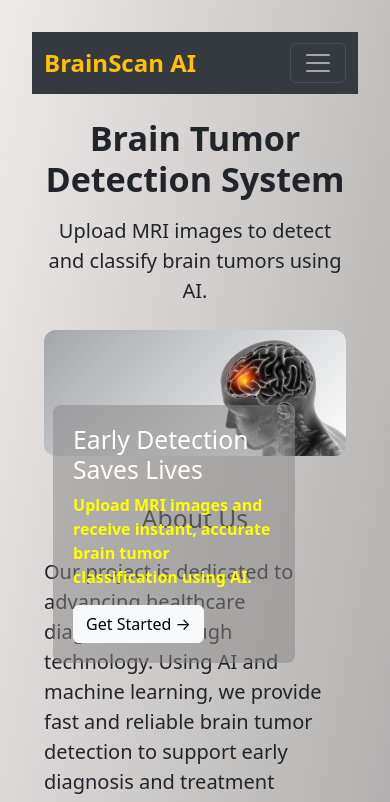
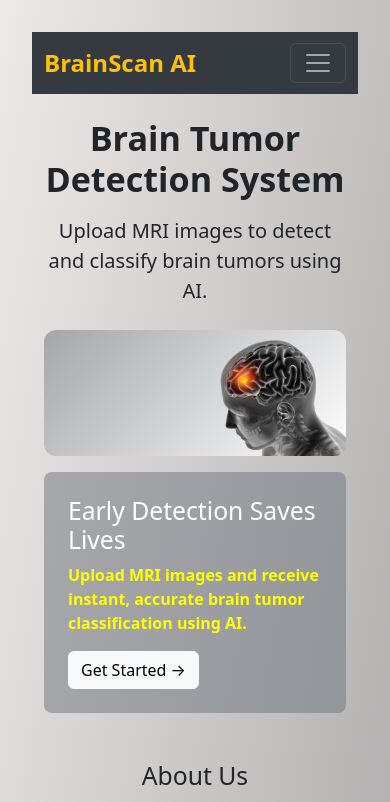
Before and after one commit to Samprada07/bt_frontend, a React (Create React App) app: page / in a window 390 px wide. Shown: the top 802 px of the page. Built offline with nearby package versions, Linux system fonts and the light colour scheme.

Commit message:
Changes made in different files.

```diff
--- a/package.json
+++ b/package.json
@@ -12,6 +12,7 @@
     "react": "^19.0.0",
     "react-bootstrap": "^2.10.9",
     "react-dom": "^19.0.0",
+    "react-icons": "^5.5.0",
     "react-router-dom": "^7.3.0",
     "react-scripts": "5.0.1",
     "recharts": "^2.15.1",
--- a/src/App.js
+++ b/src/App.js
@@ -1,16 +1,21 @@
-import React from 'react';
-import { BrowserRouter as Router, Route, Routes,  useLocation } from 'react-router-dom';
-import Home from './components/Home';
-import Login from './components/Login';
-import Register from './components/Register';
-import Upload from './components/Upload';
-import AdminDashboard from './components/AdminDashboard';
-import PredictionHistory from "./components/PredictionHistory";
-import AdminAnalytics from './components/AdminAnalytics';
-import Navbar from './components/Navbar';
-//import ProtectedRoute from './components/ProtectedRoute';
-
-
+import React from "react";
+import {
+	BrowserRouter as Router,
+	Route,
+	Routes,
+	useLocation,
+} from "react-router-dom";
+import Home from "./containers/Home";
+import Login from "./containers/Login";
+import Register from "./containers/Register";
+import Upload from "./containers/Upload";
+import AdminDashboard from "./containers/AdminDashboard";
+import PredictionHistory from "./containers/PredictionHistory";
+import AdminAnalytics from "./containers/AdminAnalytics";
+import Navbar from "./containers/Navbar";
+import ProtectedRoute from "./containers/ProtectedRoute";
+import ForgotPassword from "./containers/ForgotPassword";
+import ResetPassword from "./containers/ResetPassword";
 
 function App() {
 	return (
@@ -20,20 +25,20 @@ function App() {
 				<Route path="/" element={<Home />} />
 				<Route path="/login" element={<Login />} />
 				<Route path="/register" element={<Register />} />
-        <Route path="/upload" element={<Upload />} />
-        <Route path="/admindashboard" element={<AdminDashboard />} />
+				<Route path="/forgotpassword" element={<ForgotPassword />} />
+				<Route path="/reset-password/:token" element={<ResetPassword />} />
+
+				{/* Protected Routes for Normal Users  */}
+				<Route element={<ProtectedRoute allowedRole="Normal user" />}>
 					<Route path="/predictionhistory" element={<PredictionHistory />} />
-        <Route path='/adminanalytics' element={<AdminAnalytics/>}/>
-
-        {/* Protected Routes for Normal Users */}
-        {/*<Route element={<ProtectedRoute allowedRole="user" />}>
 					<Route path="/upload" element={<Upload />} />
 				</Route>
 
 				{/* Protected Routes for Admin */}
-        {/*<Route element={<ProtectedRoute allowedRole="admin" />}>
-          <Route path="/admin-dashboard" element={<AdminDashboard />} />
-        </Route>*/}
+				<Route element={<ProtectedRoute allowedRole="admin" />}>
+					<Route path="/admindashboard" element={<AdminDashboard />} />
+					<Route path="/adminanalytics" element={<AdminAnalytics />} />
+				</Route>
 			</Routes>
 		</Router>
 	);
@@ -41,13 +46,17 @@ function App() {
 
 function ConditionalNavbar() {
 	const location = useLocation(); // Get current route
-  const hideNavbarOn = [ "/", "/login", "/register"];
+	const hideNavbarOn = [
+		"/",
+		"/login",
+		"/register",
+		"/forgotpassword",
+		"/resetpassword/:token",
+	];
 
 	console.log("Current Path:", location.pathname); // Debugging
 
 	return hideNavbarOn.includes(location.pathname) ? null : <Navbar />;
 }
 
-
-
 export default App;
--- a/src/index.css
+++ b/src/index.css
@@ -11,3 +11,22 @@ code {
   font-family: source-code-pro, Menlo, Monaco, Consolas, 'Courier New',
     monospace;
 }
+
+.w-fit {
+  width: fit-content;
+}
+
+.overlay-content {
+  position: absolute;
+  top: 60%;
+  left: 5%;
+  transform: translateY(-50%);
+}
+
+@media (max-width: 992px) {
+  .overlay-content {
+    position: static;
+    transform: none;
+    margin-top: 1rem;
+  }
+}
```
Also changed, not shown: 1 other file (tests, documents, lock files or other folders). Lines whose indentation alone changed are shown as unchanged.
